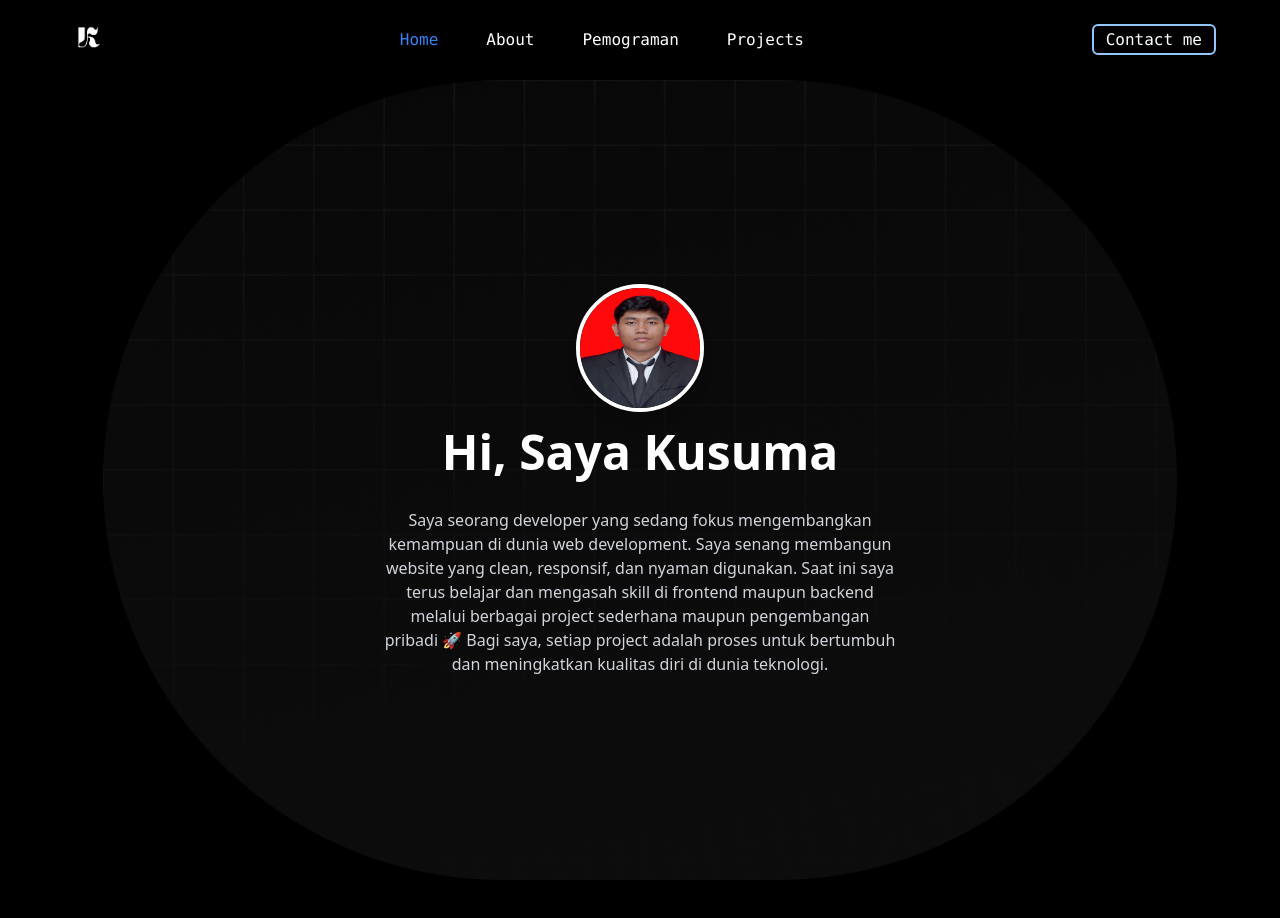
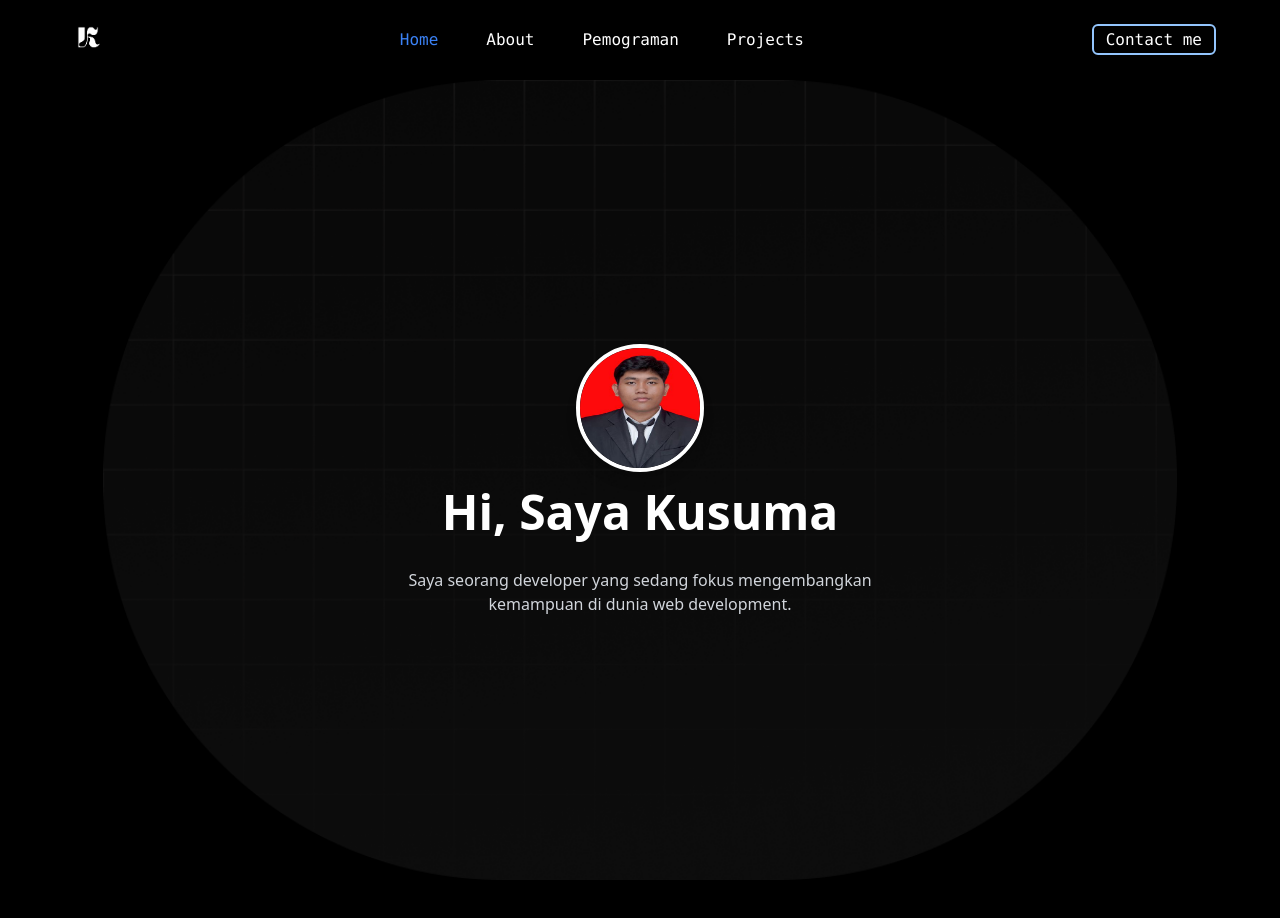
Before and after one commit to Komo04/portofolio, a React (Vite) app: page / in a window 1280 px wide. Shown: the top 918 px of the page. Built offline with nearby package versions, Linux system fonts and the light colour scheme.

Commit message:
update home

```diff
--- a/src/components/home.jsx
+++ b/src/components/home.jsx
@@ -33,9 +33,7 @@ function home() {
 
         <p className="text-sm sm:text-base mx-5 mt-4 max-w-xs sm:max-w-md md:max-w-lg text-gray-300">
           Saya seorang developer yang sedang fokus mengembangkan kemampuan di dunia web development.
-          Saya senang membangun website yang clean, responsif, dan nyaman digunakan.
-          Saat ini saya terus belajar dan mengasah skill di frontend maupun backend melalui berbagai project sederhana maupun pengembangan pribadi 🚀
-          Bagi saya, setiap project adalah proses untuk bertumbuh dan meningkatkan kualitas diri di dunia teknologi.
+
         </p>
       </div>
 
```
